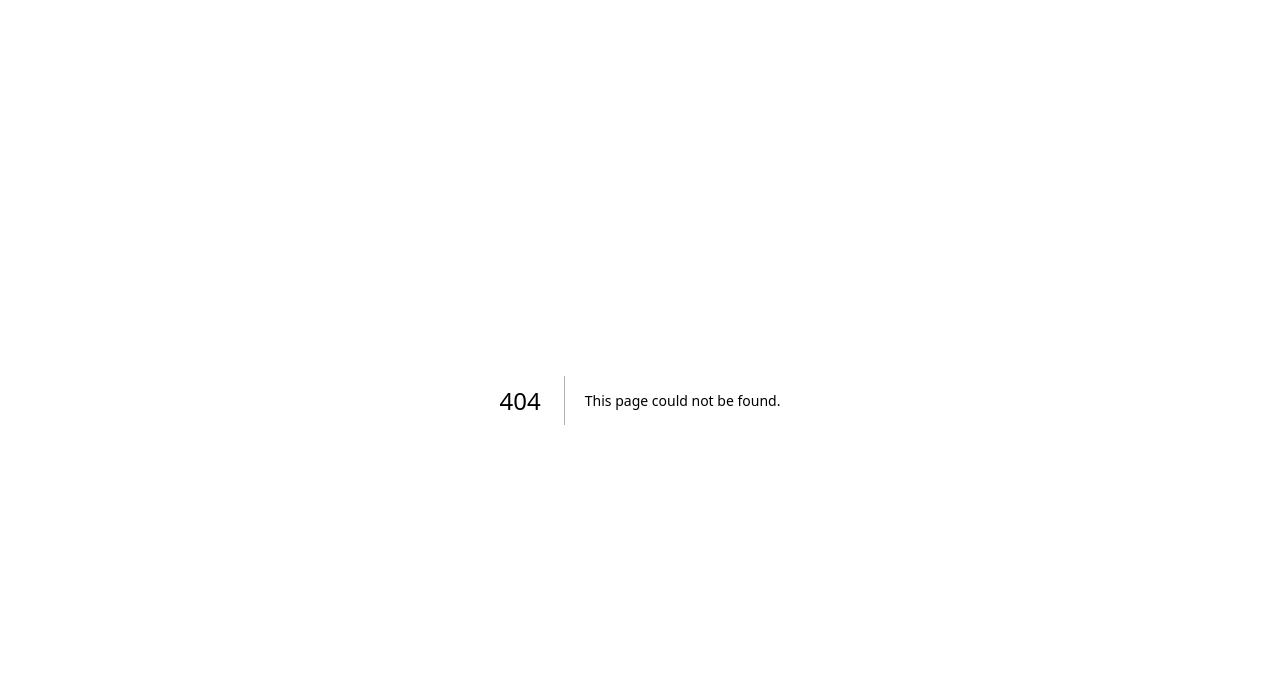
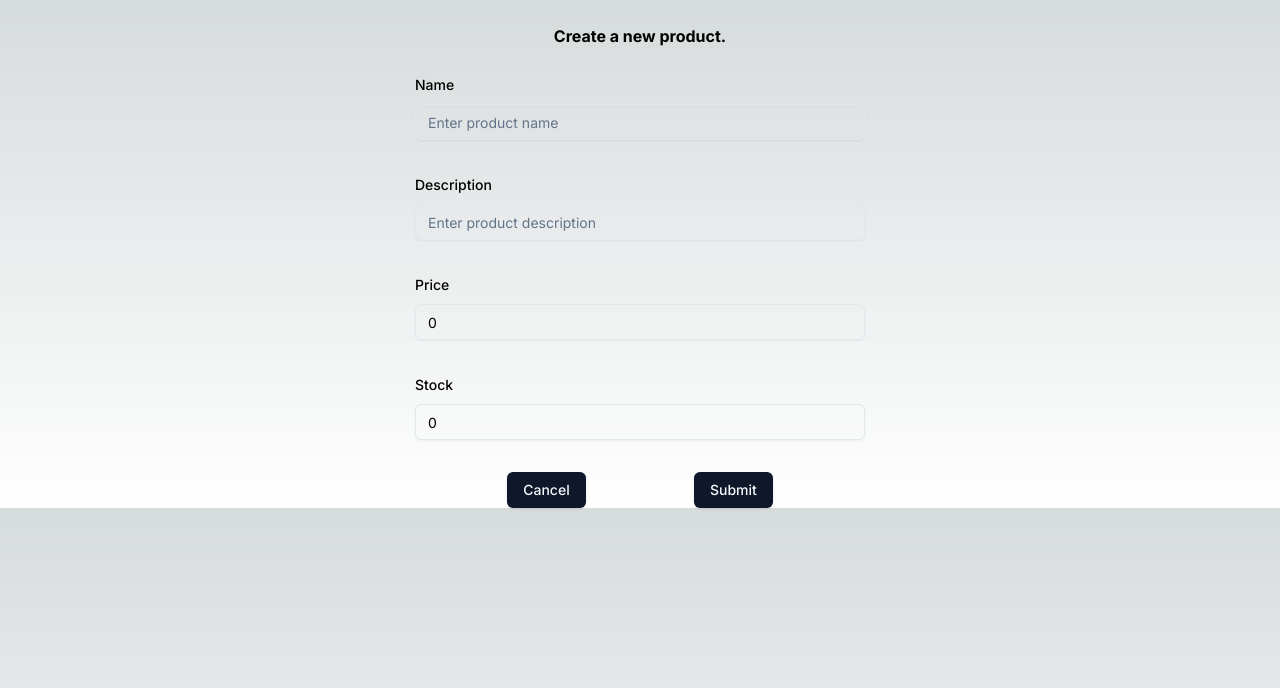
Before and after one commit to hendisantika/nextjs14-crud-prisma-mysql, a Next.js app: page /create in a window 1280 px wide. Before the commit this address had no page. Shown: the top 688 px of the page. Built offline with nearby package versions, Linux system fonts and the light colour scheme.

Commit message:
Add page.tsx create page 🫸🌀✏️📗🐧🐳

```diff
--- /dev/null
+++ b/src/app/create/page.tsx
@@ -0,0 +1,18 @@
+import ProductForm from "@/components/product-form";
+import {handleCreateProductAction} from "@/lib/actions";
+import {productSchema} from "@/lib/schemas"
+import {z} from "zod";
+
+export default function CreateProductPage() {
+    const product: z.infer<typeof productSchema> = {
+        name: '',
+        description: '',
+        price: 0,
+        stock: 0
+    };
+    const submitFunction = handleCreateProductAction.bind(null);
+    return (
+        <ProductForm product={product} btnName="Submit" submitFunction={submitFunction} title="Create a new product."
+                     type="create"></ProductForm>
+    );
+};
```
